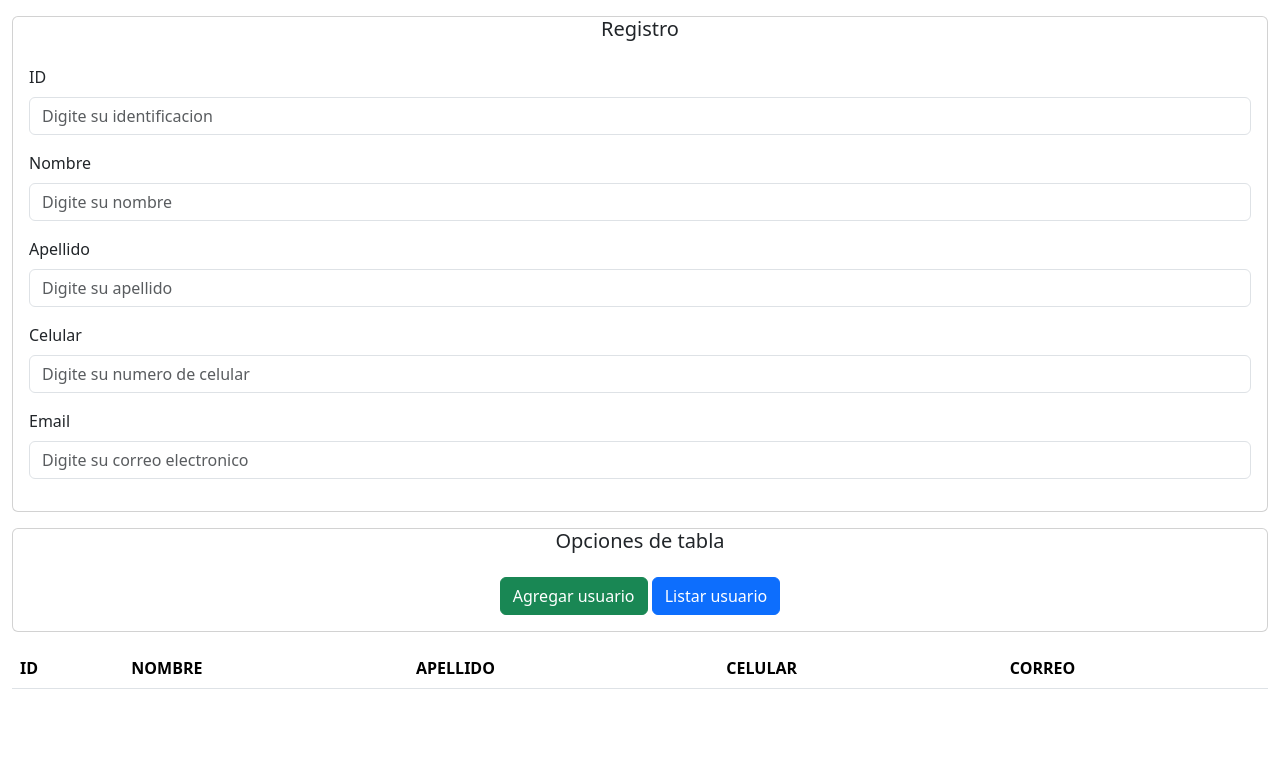
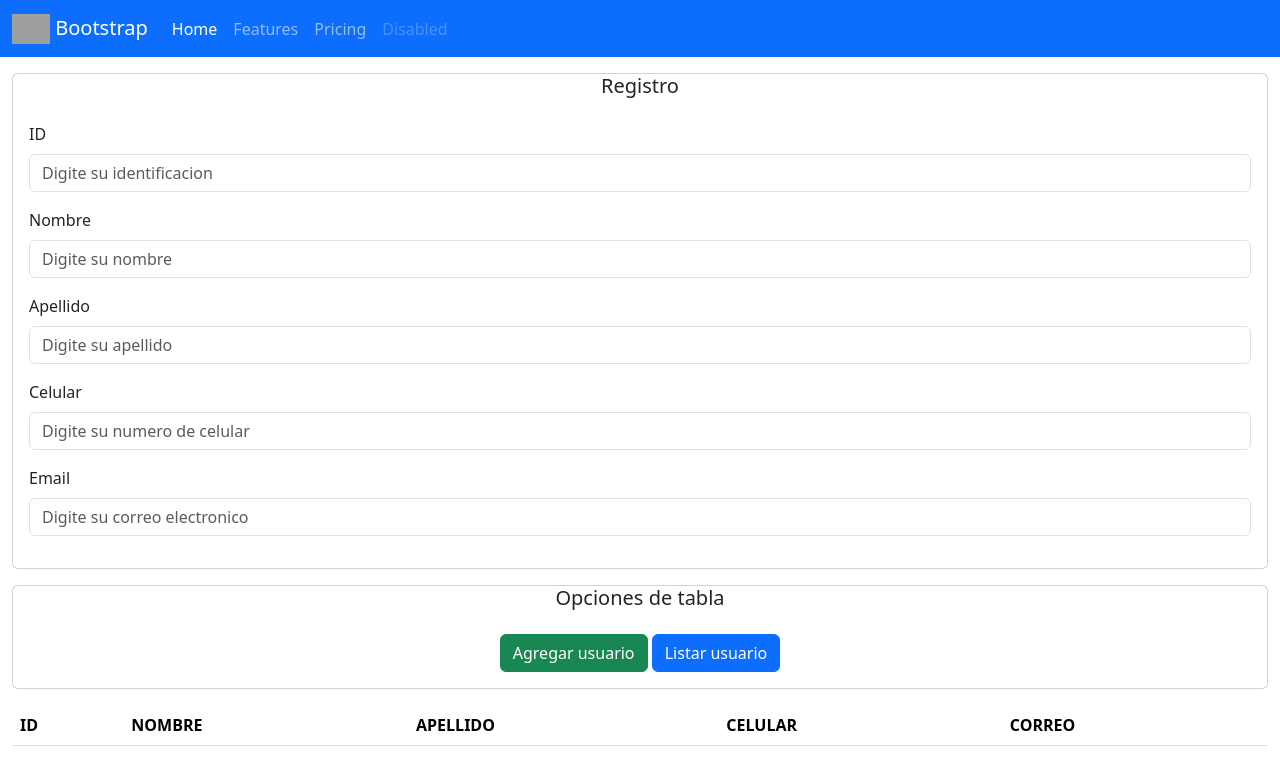
Before and after one commit to VictorHerrera64/actividad-2, a plain HTML site: page index.html in a window 1280 px wide. Drawn offline with nearby package versions, Linux system fonts and the light colour scheme; some packages are replaced by stand-ins of ours; grey boxes are pictures that could not be loaded; a script that the page names is missing.

Commit message:
actividad terminada

```diff
--- a/index.html
+++ b/index.html
@@ -12,6 +12,25 @@
 </head>
 
 <body>
+    <nav class="navbar navbar-expand-lg  bg-primary" data-bs-theme="dark">
+        <div class="container-fluid">
+            <a class="navbar-brand" href="#">
+                <img src="https://getbootstrap.com/docs/5.3/assets/brand/bootstrap-logo.svg" alt="Logo" width="38" height="30" class="d-inline-block align-text-top">
+                Bootstrap
+              </a>
+          <button class="navbar-toggler" type="button" data-bs-toggle="collapse" data-bs-target="#navbarNavAltMarkup" aria-controls="navbarNavAltMarkup" aria-expanded="false" aria-label="Toggle navigation">
+            <span class="navbar-toggler-icon"></span>
+          </button>
+          <div class="collapse navbar-collapse" id="navbarNavAltMarkup">
+            <div class="navbar-nav">
+              <a class="nav-link active" aria-current="page" href="#">Home</a>
+              <a class="nav-link" href="#">Features</a>
+              <a class="nav-link" href="#">Pricing</a>
+              <a class="nav-link disabled">Disabled</a>
+            </div>
+          </div>
+        </div>
+      </nav>
     <div class="container-fluid">
         <div class="card mt-3 mb-3">
             <h5 class="card-title">Registro</h5>
--- a/usuario.js
+++ b/usuario.js
@@ -7,7 +7,7 @@ function validarinfo(id, nombre, apellido, celular, correo) {
         text: 'Digite un ID'
       });
     for (const key in usuarios) {
-        if (usuarios[key].id.includes(id)) return Swal.fire({
+        if (usuarios[key].id == id) return Swal.fire({
             icon: 'error',
             title: 'Oops...',
             text: 'El usuario ya existe'
```
